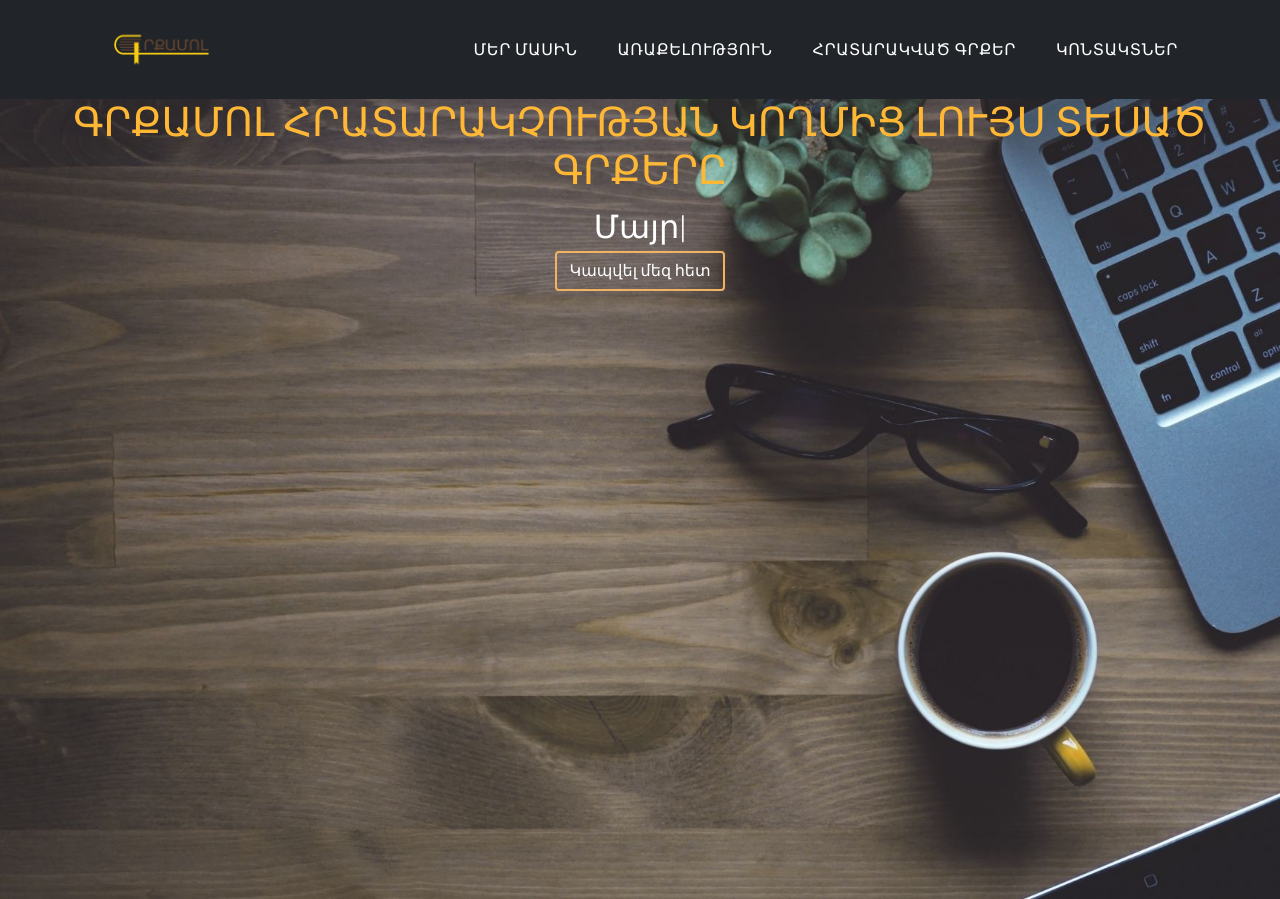
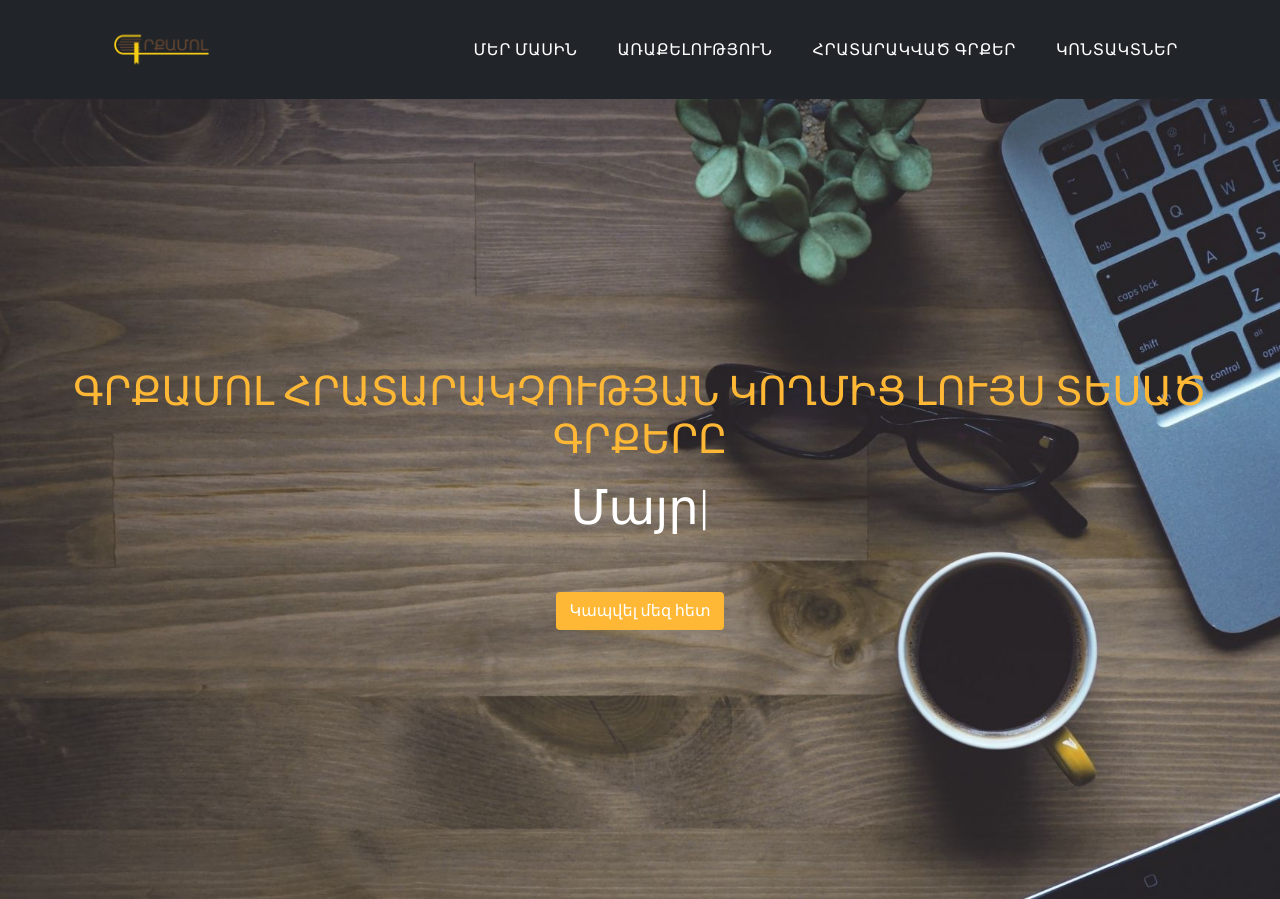
Before and after one commit to Hamlet593/react-portfolio-with-bootstrap5, a React (Create React App) app: page / in a window 1280 px wide. Built offline with nearby package versions, Linux system fonts and the light colour scheme.

Commit message:
particles

```diff
--- a/package.json
+++ b/package.json
@@ -12,6 +12,7 @@
     "bootstrap": "^5.1.3",
     "react": "^18.1.0",
     "react-dom": "^18.1.0",
+    "react-particles-js": "^3.6.0",
     "react-scripts": "5.0.1",
     "react-type": "^0.1.0",
     "react-typed": "^1.2.0",
--- a/src/App.css
+++ b/src/App.css
@@ -37,6 +37,11 @@ body {
 }
 
 .main-info {
+    position: absolute;
+    top: 0;
+    left: 0;
+    bottom: 0;
+    right: 0;
     display: flex;
     flex-direction: column;
     justify-content: center;
@@ -49,23 +54,28 @@ body {
 }
 
 .typed-text {
-    font-size: 2rem;
+    font-size: 3rem;
     color: white;
 }
 
 .btn {
-    border: 2px solid rgb(241, 179, 97) !important;
-    background-color: transparent !important;
+    color: white;
+    background-color: rgb(255, 184, 53);
 }
 
 .btn:hover {
-    background-color: red !important;
+    color: rgb(38, 28, 190);
 }
 
-.btn:focus {
-    background-color: rgb(185, 24, 137) !important;
+
+.btn:focus, .btn.active:focus, .btn:active:focus {
+    background-color: rgb(255, 184, 53);
+    box-shadow: none;
 }
 
-.btn:active {
-    background-color: rgb(255, 246, 116) !important;
+#tsparticles {
+    position: absolute !important;
+    height: 100vh;
+    width: 100vw;
+    z-index: 1;
 }
--- a/src/App.js
+++ b/src/App.js
@@ -1,12 +1,26 @@
 import 'bootstrap/dist/js/bootstrap.bundle';
 import 'bootstrap/dist/css/bootstrap.min.css';
 import './App.css';
+import Particles from "react-tsparticles";
 import Navbar from './components/Navbar';
 import Header from './components/Header';
 
 function App() {
   return (
     <>
+      <Particles
+        params={{
+          particles: {
+            number: {
+              value: 30,
+              density: {
+                enable: true,
+                value_area: 900,
+              }
+            },
+          },
+        }}
+      />
       <Navbar />
       <Header />
     </>
--- a/src/components/Header.js
+++ b/src/components/Header.js
@@ -15,7 +15,7 @@ const Header = () => {
             startDelay={1500}
             loop
           />
-          <a className="btn btn-primary" href="https://www.facebook.com/GrqamolPublishingHouse" target="_blank" role="button">Կապվել մեզ հետ</a>
+          <a className="btn mt-5" href="#" role="button">Կապվել մեզ հետ</a>
         </div>
       </div>
     </>
```
Also changed, not shown: 1 other file (tests, documents, lock files or other folders).
